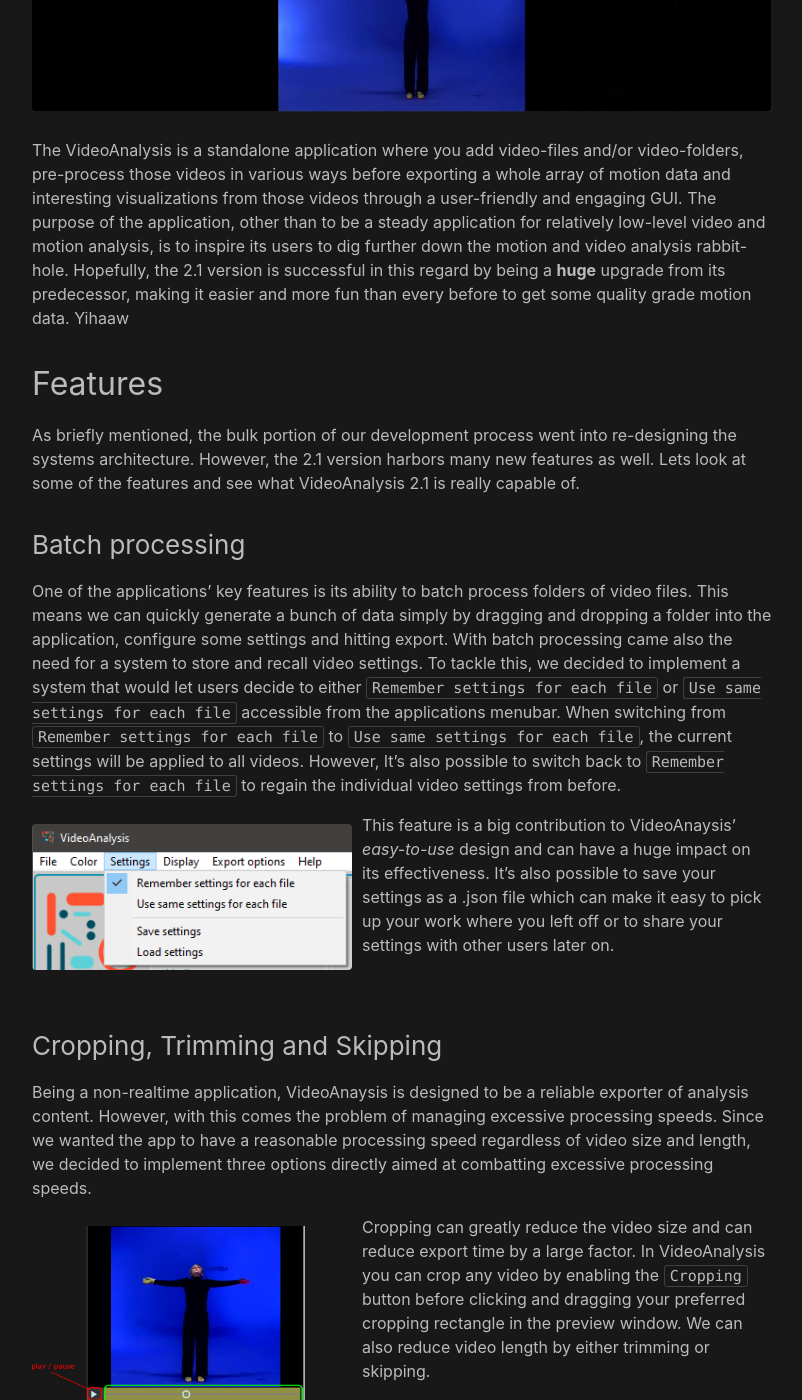
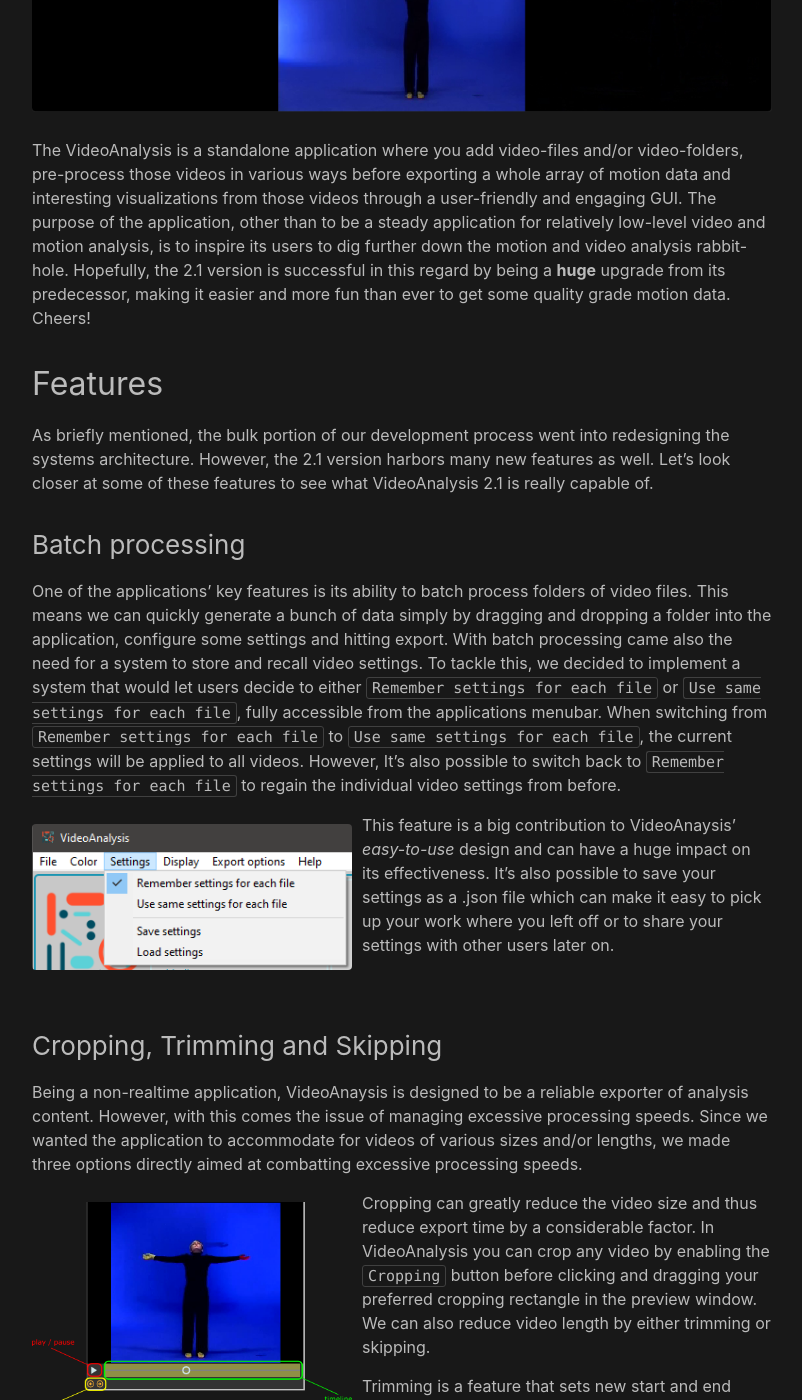
Before and after one commit to AleksanderTidemann/AleksanderTidemann.github.io, a Jekyll site: the page built from _posts/2020-07-23-videoanalysis.md, in a window 1280 px wide and 1400 px high, scrolled down 1407 px. Shown: the whole window, without its empty margins (238-1040 px from the left). Built offline with Jekyll 4.4.1, drawn with Linux system fonts in a browser that asks for light colours; some of the changed text lies outside the part shown.

Commit message:
Added keywords and some minor spelling corrections.

````diff
--- a/_posts/2020-07-23-videoanalysis.md
+++ b/_posts/2020-07-23-videoanalysis.md
@@ -5,11 +5,12 @@ title: "VideoAnalysis"
 image: /assets/img/2020_07_23_va_main.png
 categories: Projects
 excerpt: "A standalone application for creating visualizations and extracting motion features from video files, redeveloped by myself and Balint Laczko in collaboration with RITMO (Center for Interdisciplinary Studies in Rhythm, Time and Motion) and the FourMS lab at the University of Oslo."
+Keywords: MaxMSP, Jitter, video, audio, spectral, analysis, standalone, application, interaction design, RITMO, University of Oslo
 ---
 
 In the early fall of 2019, I and a few others were given the opportunity as research assistants for the RITMO Center for Interdisciplinary Studies in Rhythm, Time and Motion at the University of Oslo to update and refurbish a series of sound and video analysis tools developed at the [**FourMS lab**](https://www.uio.no/ritmo/english/research/labs/fourms/). Among these analysis tools were the [**Musical Gestures Toolbox for MaxMSP**](https://www.uio.no/ritmo/english/research/labs/fourms/downloads/software/musicalgesturestoolbox/mgt-max/), consisting of the VideoAnalysis, AudioVideoAnalysis and AudioAnalysis applications, as well as a few more powerful tools such as the [**Musical Gestures Toolbox for Matlab**](https://github.com/fourMs/MGT-matlab/) and the [**Musical Gestures Toolbox for Python**](https://github.com/fourMs/MGT-python).
 
-I was first assigned to update the VideoAnalysis application together with the great [**Balint Lackzo**](https://github.com/balintlaczko), now a good friend and bottomless pit of creative inspiration (he's awesome). Our main task was to remove any outdated dependencies the app had on old MaxMSP externals, such as Jamoma, and replace them with more stable and long-term solutions. However, given our project time-frame and the condition the 1.0 version was in, we ended up completely redeveloping the software. Although many of its main features are still the same, the architecture was thoroughly updated, tested and (most importantly) optimized for non-realtime video processing.
+I was first assigned to update the VideoAnalysis application together with the great [**Balint Lackzo**](https://github.com/balintlaczko), now a good friend and bottomless pit of creative inspiration (he's awesome). Our main task was to remove any outdated dependencies VideoAnalysis had on old MaxMSP externals, such as Jamoma, and replace them with more stable and long-term solutions. However, given our project time-frame and the condition the 1.0 version was in, we ended up completely redeveloping the software. Although many of its main features are still the same, the architecture was thoroughly updated, tested and (most importantly) optimized for non-realtime video processing.
 
 ## Musical Gestures Toolbox for MaxMSP
 
@@ -31,13 +32,13 @@ It turned out that many people found the tools for video visualization useful, b
    <figcaption></figcaption>
 </figure>
 
-The VideoAnalysis is a standalone application where you add video-files and/or video-folders, pre-process those videos in various ways before exporting a whole array of motion data and interesting visualizations from those videos through a user-friendly and engaging GUI. The purpose of the application, other than to be a steady application for relatively low-level video and motion analysis, is to inspire its users to dig further down the motion and video analysis rabbit-hole. Hopefully, the 2.1 version is successful in this regard by being a **huge** upgrade from its predecessor, making it easier and more fun than every before to get some quality grade motion data. Yihaaw
+The VideoAnalysis is a standalone application where you add video-files and/or video-folders, pre-process those videos in various ways before exporting a whole array of motion data and interesting visualizations from those videos through a user-friendly and engaging GUI. The purpose of the application, other than to be a steady application for relatively low-level video and motion analysis, is to inspire its users to dig further down the motion and video analysis rabbit-hole. Hopefully, the 2.1 version is successful in this regard by being a **huge** upgrade from its predecessor, making it easier and more fun than ever to get some quality grade motion data. Cheers!
 
 ## Features
-As briefly mentioned, the bulk portion of our development process went into re-designing the systems architecture. However, the 2.1 version harbors many new features as well. Lets look at some of the features and see what VideoAnalysis 2.1 is really capable of.
+As briefly mentioned, the bulk portion of our development process went into redesigning the systems architecture. However, the 2.1 version harbors many new features as well. Let's look closer at some of these features to see what VideoAnalysis 2.1 is really capable of.
 
 ### Batch processing
-One of the applications' key features is its ability to batch process folders of video files. This means we can quickly generate a bunch of data simply by dragging and dropping a folder into the application, configure some settings and hitting export. With batch processing came also the need for a system to store and recall video settings. To tackle this, we decided to implement a system that would let users decide to either ```Remember settings for each file``` or ```Use same settings for each file``` accessible from the applications menubar. When switching from ```Remember settings for each file``` to ```Use same settings for each file```, the current settings will be applied to all videos. However, It's also possible to switch back to ```Remember settings for each file``` to regain the individual video settings from before.
+One of the applications' key features is its ability to batch process folders of video files. This means we can quickly generate a bunch of data simply by dragging and dropping a folder into the application, configure some settings and hitting export. With batch processing came also the need for a system to store and recall video settings. To tackle this, we decided to implement a system that would let users decide to either ```Remember settings for each file``` or ```Use same settings for each file```, fully accessible from the applications menubar. When switching from ```Remember settings for each file``` to ```Use same settings for each file```, the current settings will be applied to all videos. However, It's also possible to switch back to ```Remember settings for each file``` to regain the individual video settings from before.
 
 <figure style="float: left; margin-right: 10px;">
    <img src="/assets/img/2020_07_23_va_settings.png" alt="Settings"
@@ -50,7 +51,7 @@ This feature is a big contribution to VideoAnaysis' *easy-to-use* design and can
 <br>
 
 ### Cropping, Trimming and Skipping
-Being a non-realtime application, VideoAnaysis is designed to be a reliable exporter of analysis content. However, with this comes the problem of managing excessive processing speeds. Since we wanted the app to have a reasonable processing speed regardless of video size and length, we decided to implement three options directly aimed at combatting excessive processing speeds.
+Being a non-realtime application, VideoAnaysis is designed to be a reliable exporter of analysis content. However, with this comes the issue of managing excessive processing speeds. Since we wanted the application to accommodate for videos of various sizes and/or lengths, we made three options directly aimed at combatting excessive processing speeds.
 
 <figure style="float: left; margin-right: 10px;">
    <img src="/assets/img/2020_07_23_va_source_display.png" alt="Source Display"
@@ -58,11 +59,11 @@ Being a non-realtime application, VideoAnaysis is designed to be a reliable expo
    <figcaption></figcaption>
 </figure>
 
-Cropping can greatly reduce the video size and can reduce export time by a large factor. In VideoAnalysis you can crop any video by enabling the ```Cropping``` button before clicking and dragging your preferred cropping rectangle in the preview window. We can also reduce video length by either trimming or skipping.
+Cropping can greatly reduce the video size and thus reduce export time by a considerable factor. In VideoAnalysis you can crop any video by enabling the ```Cropping``` button before clicking and dragging your preferred cropping rectangle in the preview window. We can also reduce video length by either trimming or skipping.
 
 Trimming is a feature that sets new start and end times to our video and can be adjusted visually by configuring the yellow banner in the playbar or numerically from the applications main UI. This can be helpful if the desired analysis material is located at a specific place in our video or if there are portions at the beginning or end which can be discarded without compromising analysis.
 
-Skipping, on the other hand, is a method where you specify a factor by which its multiple decides which frames are processed. Let's say you have a skipping value of 1, this means we skip every other frame and only processes frames ```1, 3, 5, 7 etc.```. Consequently, a skipping value of 1 will reduce the processing time by 50%(!) as we are effectively cutting the video in half while preserving most of its content.
+Skipping, on the other hand, is a method where you specify a factor that decides which frames are processed. Let's say you have a skipping value of 1, this means we skip every other frame and only processes frames ```1, 3, 5, 7 etc.```. Consequently, a skipping value of 1 will reduce the processing time by 50%(!) as we are effectively cutting the video in half while preserving most of its content.
 
 These features let us control the size of the video in various ways but would not be very helpful without a frame of reference. In light of this, we also added ```Total Frames``` and ```Duration``` counters in the applications main UI so you can always keep track of how many frames of the current video are scheduled for processing.
 
@@ -76,7 +77,7 @@ These features let us control the size of the video in various ways but would no
 
 In addition to extracting motion data, VideoAnaysis can also create useful visualizations of movement in videos. These include average and motion average images (see image below), video/motiongrams, history video, box video and motion videos. Although some of these visualizations are available to preview in the applications display window and UI, most of them are only available via export. You can read much more about these visualization techniques in [**this article by Alexander Jensenius**](https://www.duo.uio.no/handle/10852/26907).
 
-To create a motion video we calculate the difference between the current frame and the previous frame. This will generate an image where only the motion in the video is represented as color while the rest is black. Furthermore, to reduce unwanted video static and noise, we've added two different noise filters (unary and binary) to discard irrelevant movement information. You can choose which ```filter``` to use and adjust the ```threshold``` setting directly from the UI.
+To create a motion video we calculate the difference between the current frame and the previous frame. This will generate an image where only the motion in the video is represented in color while the rest is black. Furthermore, to reduce unwanted video static and noise, we've added two different noise filters (unary and binary) to discard irrelevant movement information. You can choose which filter to use and adjust the ```threshold``` setting directly from the ```Motion Video``` UI section.
 
 <figure style="float: left; margin-left: 10px;">
   <img src="/assets/img/2020_07_23_va_pianist_avg.jpg"
````
Also changed, not shown: other parts of _posts/2020-07-23-videoanalysis.md (+3 -3 lines), _posts/2020-07-24-audiovideoanalysis.md (+6 -7 lines).
